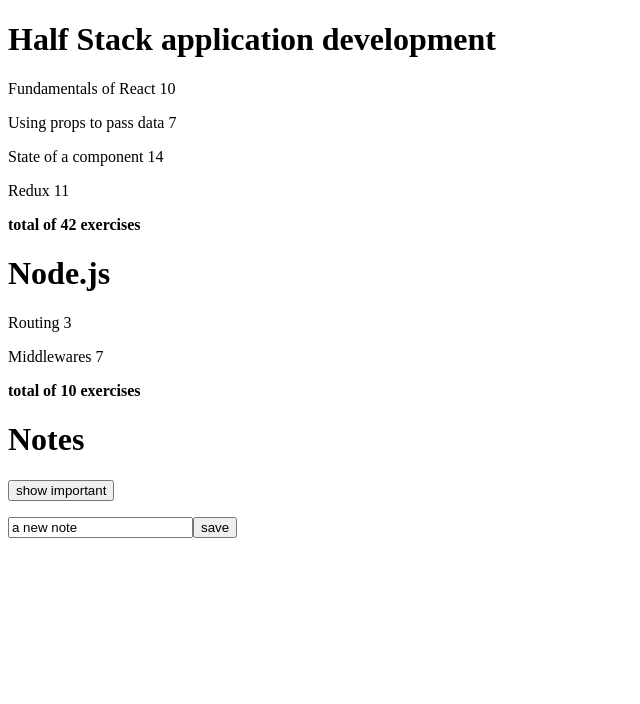
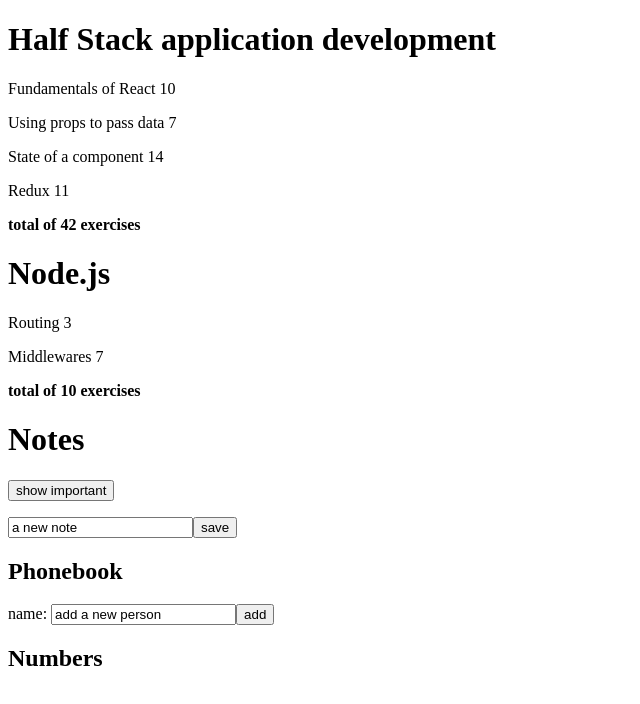
Before and after one commit to AltafHunzai/Fullstack-part02, a React (Create React App) app: page / in a window 1280 px wide. Shown: the top 704 px of the page, without its empty margins (0-640 px from the left). Built offline with nearby package versions, Linux system fonts and the light colour scheme.

Commit message:
exercise-2.6 completed

```diff
--- a/src/App.js
+++ b/src/App.js
@@ -6,6 +6,8 @@ const App = ({ notes }) => {
   const [note, setNote] = useState([])
   const [newNote, setNewNote] = useState('a new note')
   const [showAll, setShowAll] = useState(true)
+  const [persons, setPersons] = useState([])
+  const [newName, setNewName] = useState('add a new person')
 
   const course = [
     {
@@ -71,6 +73,21 @@ const App = ({ notes }) => {
     setNewNote(event.target.value)
   }
 
+  const addPerson = (event) => {
+    event.preventDefault()
+    const personObject = {
+      name: newName,
+      id: persons.length + 1,
+    }
+    setPersons(persons.concat(personObject))
+    setNewName(event.target.value)
+  }
+
+  const handlePhoneBookChange = (event) => {
+    console.log(event.target.value, 'test')
+    setNewName(event.target.value)
+  }
+
   return (
     <div>
       {course.map((course) => {
@@ -106,6 +123,21 @@ const App = ({ notes }) => {
         />
         <button type="submit">save</button>
       </form>
+      <div>
+        <h2>Phonebook</h2>
+        <form onSubmit={addPerson}>
+          <div>
+            name: <input value={newName} onChange={handlePhoneBookChange} type='text' />
+            <button type="submit">add</button>
+          </div>
+        </form>
+        <h2>Numbers</h2>
+        {persons.map((data) => {
+          return (
+            <p key={data.id}>{data.name}</p>
+          )
+        })}
+      </div>
     </div>
   )
 }
```
